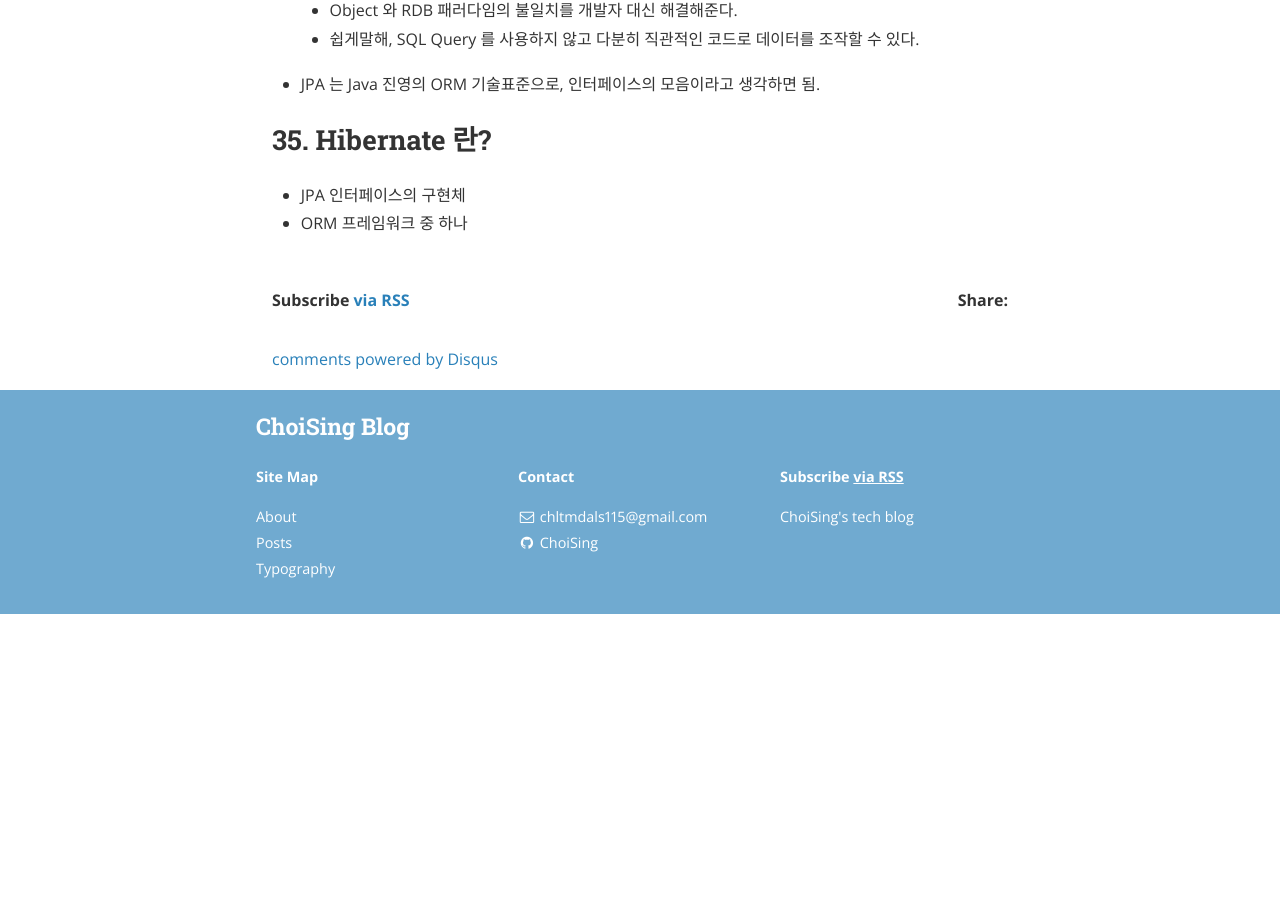
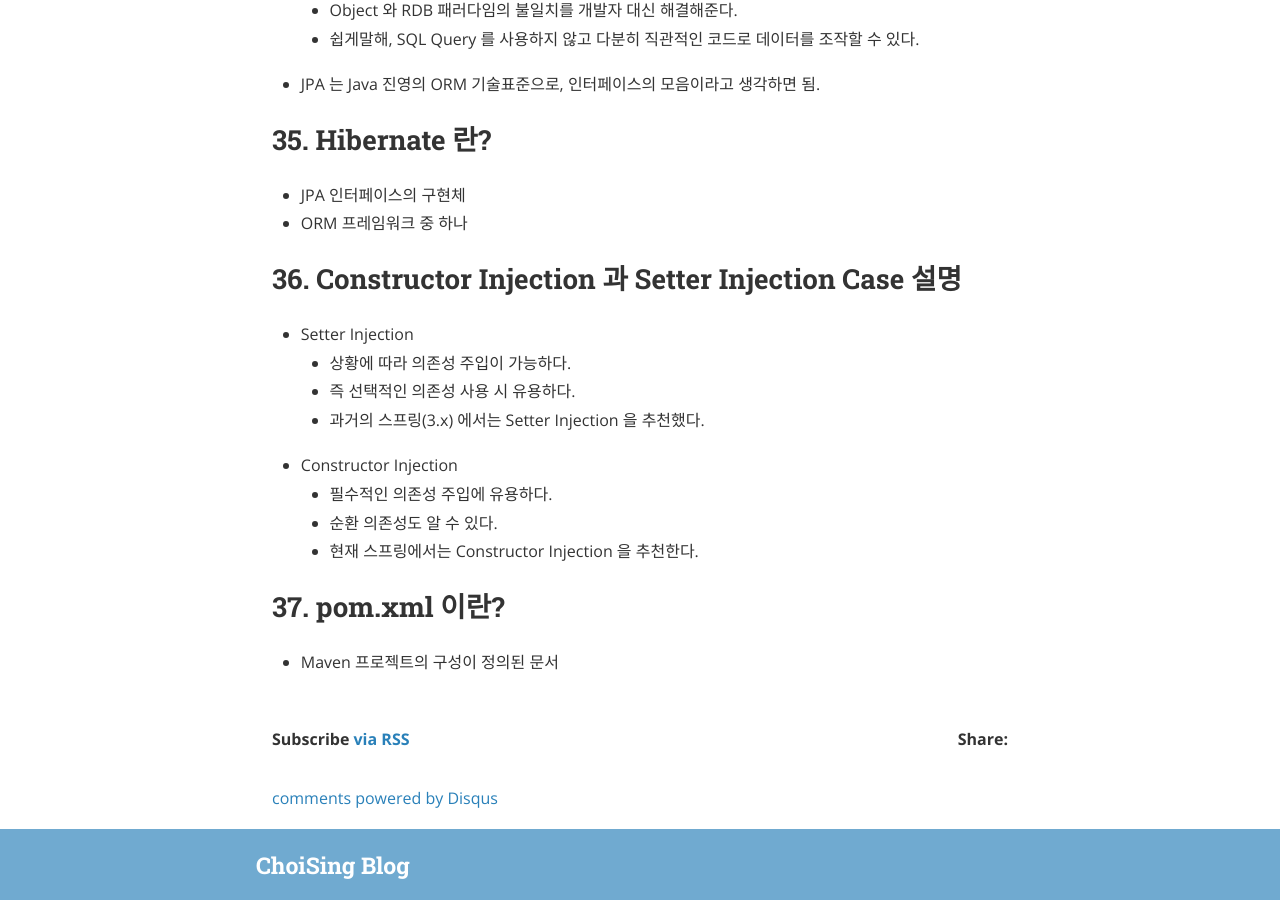
Before and after one commit to Oraindrop/oraindrop.github.io, a Jekyll site: the page built from _posts/Back-end/2020-10-25-Spring interview questions.md, in a window 1280 px wide and 900 px high, scrolled down 11716 px. Built offline with Jekyll 4.4.1, drawn with Linux system fonts in a browser that asks for light colours; nearby versions of some CDN libraries; comment, search, counter and statistics services are not loaded; before the commit the page ends 12330 px from its top, so only the background shows below that.

Commit message:
20201119 write spring interview 36, 37

```diff
--- a/_posts/Back-end/2020-10-25-Spring interview questions.md
+++ b/_posts/Back-end/2020-10-25-Spring interview questions.md
@@ -441,3 +441,21 @@ tags: spring, java
 
 - JPA 인터페이스의 구현체
 - ORM 프레임워크 중 하나
+
+
+## 36. Constructor Injection 과 Setter Injection Case 설명
+
+- Setter Injection
+    - 상황에 따라 의존성 주입이 가능하다.
+    - 즉 선택적인 의존성 사용 시 유용하다.
+    - 과거의 스프링(3.x) 에서는 Setter Injection 을 추천했다.
+
+- Constructor Injection
+    - 필수적인 의존성 주입에 유용하다.
+    - 순환 의존성도 알 수 있다.
+    - 현재 스프링에서는 Constructor Injection 을 추천한다.
+
+
+## 37. pom.xml 이란?
+
+- Maven 프로젝트의 구성이 정의된 문서
```
